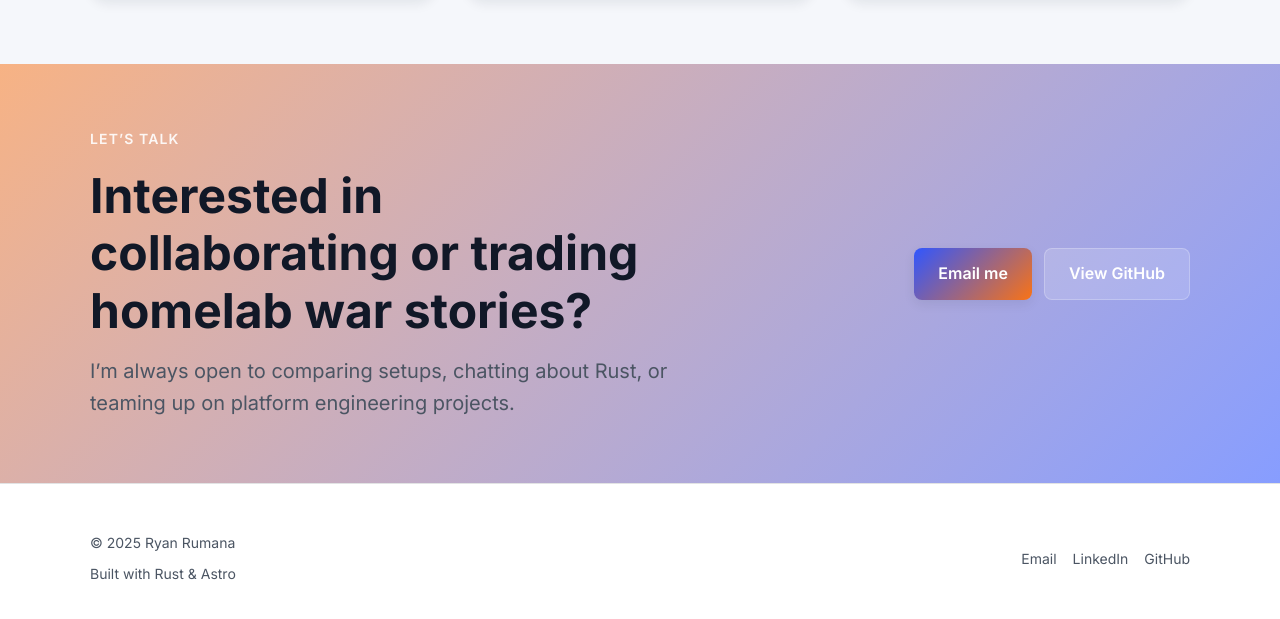
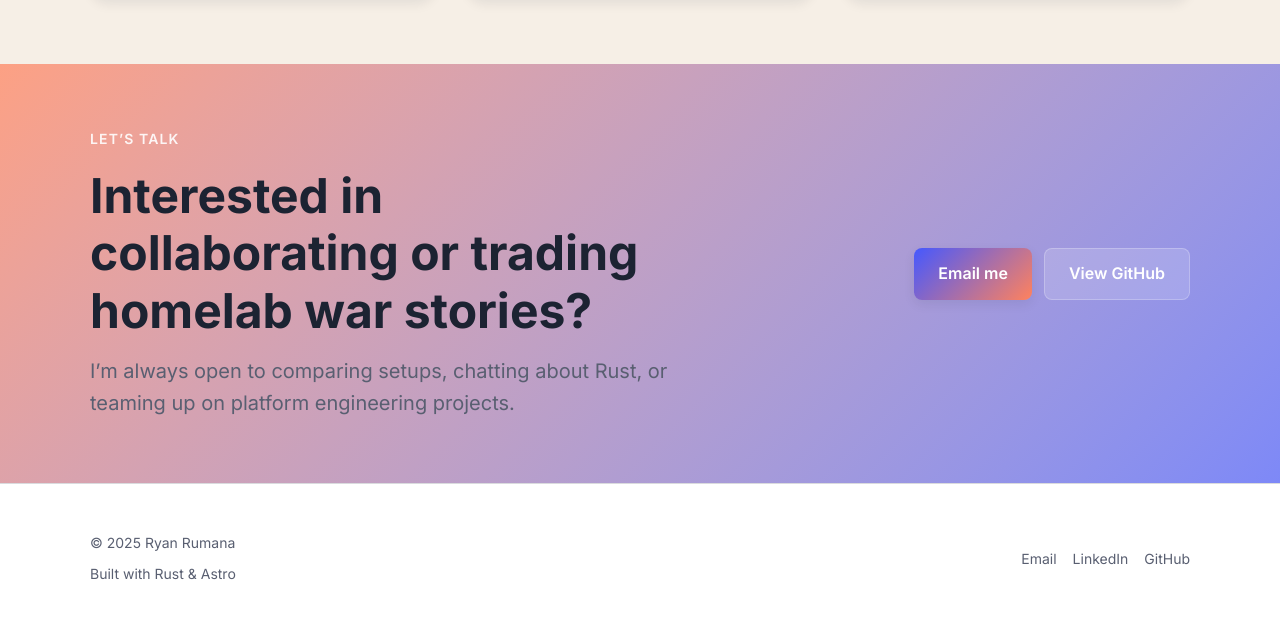
Before and after one commit to rrumana/portfolio, an Astro site in the folder frontend/: page / in a window 1280 px wide. Shown: the part 2248-2867 px from the top of the page. Built offline with nearby package versions, Linux system fonts and the light colour scheme; Astro itself is replaced by a stand-in of ours.

Commit message:
Color tweaks

```diff
--- a/frontend/src/components/callouts/CallToAction.astro
+++ b/frontend/src/components/callouts/CallToAction.astro
@@ -46,8 +46,8 @@ const { eyebrow, title, description, actions = [], id } = props;
   padding-block: var(--space-3xl);
   background: linear-gradient(
     135deg,
-    color-mix(in srgb, var(--color-accent-500) 52%, var(--color-surface-200)),
-    color-mix(in srgb, var(--color-primary-500) 58%, var(--color-surface-100))
+    color-mix(in srgb, var(--color-accent-500) 72%, transparent),
+    color-mix(in srgb, var(--color-primary-500) 68%, transparent)
   );
   color: var(--color-surface-100);
 }
@@ -96,8 +96,8 @@ const { eyebrow, title, description, actions = [], id } = props;
 html[data-theme='dark'] .cta {
   background: linear-gradient(
     135deg,
-    color-mix(in srgb, var(--color-accent-500) 58%, var(--color-surface-200)),
-    color-mix(in srgb, var(--color-primary-500) 64%, var(--color-surface-300))
+    color-mix(in srgb, var(--color-accent-500) 78%, transparent),
+    color-mix(in srgb, var(--color-primary-500) 74%, transparent)
   );
 }
 
--- a/frontend/src/components/callouts/Callout.astro
+++ b/frontend/src/components/callouts/Callout.astro
@@ -90,7 +90,7 @@ const resolvedIcon = icon ?? variantIcon[variant];
 }
 
 html[data-theme='dark'] .callout {
-  background: color-mix(in srgb, var(--color-surface-200) 92%, transparent);
+  background: color-mix(in srgb, var(--color-surface-300) 88%, transparent);
   border-color: var(--color-border-muted);
   box-shadow: none;
 }
--- a/frontend/src/components/cards/ProjectCard.astro
+++ b/frontend/src/components/cards/ProjectCard.astro
@@ -120,7 +120,7 @@ const {
 }
 
 html[data-theme='dark'] .project-card {
-  background: var(--color-surface-200);
+  background: var(--color-surface-300);
   border: 1px solid var(--color-border-muted);
 }
 
--- a/frontend/src/components/layout/SectionShell.astro
+++ b/frontend/src/components/layout/SectionShell.astro
@@ -45,6 +45,7 @@ const {
   background: var(--color-surface-100);
   border: 1px solid var(--color-border-subtle);
   box-shadow: var(--shadow-sm);
+  scroll-margin-top: clamp(4rem, 8vw, 6.5rem);
 }
 
 .section-shell--accent {
@@ -91,7 +92,7 @@ const {
 }
 
 html[data-theme='dark'] .section-shell {
-  background: var(--color-surface-200);
+  background: var(--color-surface-300);
   border: 1px solid var(--color-border-muted);
   box-shadow: none;
 }
--- a/frontend/src/components/projects/GameOfLifeDemo.astro
+++ b/frontend/src/components/projects/GameOfLifeDemo.astro
@@ -218,7 +218,7 @@ import Button from '../ui/Button.astro';
 }
 
 html[data-theme='dark'] .gol-demo__viewport {
-  background: var(--color-surface-200);
+  background: var(--color-surface-300);
   border-color: var(--color-border-muted);
 }
 
--- a/frontend/src/components/shell/SiteFooter.astro
+++ b/frontend/src/components/shell/SiteFooter.astro
@@ -56,7 +56,7 @@ const currentYear = new Date().getFullYear();
 }
 
 html[data-theme='dark'] .site-footer {
-  background: var(--color-surface-200);
+  background: var(--color-surface-300);
   border-top: 1px solid var(--color-border-muted);
 }
 
--- a/frontend/src/components/ui/SurfaceCard.astro
+++ b/frontend/src/components/ui/SurfaceCard.astro
@@ -63,13 +63,13 @@ const Tag = as as keyof HTMLElementTagNameMap;
 }
 
 html[data-theme='dark'] .surface-card {
-  background: var(--color-surface-200);
+  background: var(--color-surface-300);
   border: 1px solid var(--color-border-muted);
   box-shadow: none;
 }
 
 html[data-theme='dark'] .surface-card--ghost {
-  background: color-mix(in srgb, var(--color-surface-300) 60%, transparent);
+  background: color-mix(in srgb, var(--color-surface-200) 65%, transparent);
   border: 1px solid var(--color-border-muted);
 }
 
--- a/frontend/src/styles/tokens.css
+++ b/frontend/src/styles/tokens.css
@@ -1,27 +1,27 @@
 :root {
   /* Color Palette */
-  --color-primary-600: #1f3ae0;
-  --color-primary-500: #3056ff;
-  --color-primary-400: #5a79ff;
-  --color-primary-300: #8ea1ff;
-  --color-accent-500: #f97316;
-  --color-accent-400: #fdb873;
+  --color-primary-600: #2f3edc;
+  --color-primary-500: #4558ff;
+  --color-primary-400: #6474ff;
+  --color-primary-300: #95a0ff;
+  --color-accent-500: #ff825d;
+  --color-accent-400: #ffb091;
   --color-surface-100: #ffffff;
-  --color-surface-200: #f5f7fb;
-  --color-surface-300: #e2e8f0;
-  --color-neutral-900: #111827;
-  --color-neutral-700: #1f2937;
-  --color-neutral-500: #4b5563;
-  --color-neutral-400: #6b7280;
-  --color-neutral-200: #d1d5db;
+  --color-surface-200: #f6efe6;
+  --color-surface-300: #ece2d7;
+  --color-neutral-900: #1c2332;
+  --color-neutral-700: #2f3646;
+  --color-neutral-500: #595f71;
+  --color-neutral-400: #767d8f;
+  --color-neutral-200: #d8dbe4;
 
   /* Support Colors */
-  --color-success-500: #16a34a;
-  --color-success-400: #4ade80;
-  --color-warning-500: #f59e0b;
-  --color-warning-400: #fcd34d;
-  --color-danger-500: #ef4444;
-  --color-danger-400: #fca5a5;
+  --color-success-500: #1f8f4d;
+  --color-success-400: #46c97c;
+  --color-warning-500: #f47a1f;
+  --color-warning-400: #fcb26c;
+  --color-danger-500: #e75252;
+  --color-danger-400: #f69191;
 
   /* Semantic Colors */
   --color-text-default: var(--color-neutral-900);
@@ -29,25 +29,25 @@
   --color-text-subtle: var(--color-neutral-400);
   --color-text-inverse: var(--color-surface-100);
 
-  --color-border-subtle: color-mix(in srgb, var(--color-neutral-900) 12%, transparent);
-  --color-border-muted: color-mix(in srgb, var(--color-neutral-900) 22%, transparent);
-  --color-border-strong: color-mix(in srgb, var(--color-neutral-900) 36%, transparent);
+  --color-border-subtle: color-mix(in srgb, var(--color-neutral-900) 16%, transparent);
+  --color-border-muted: color-mix(in srgb, var(--color-neutral-900) 30%, transparent);
+  --color-border-strong: color-mix(in srgb, var(--color-neutral-900) 46%, transparent);
   --color-border-inverse: color-mix(in srgb, var(--color-surface-100) 42%, transparent);
 
-  --color-fill-primary-soft: color-mix(in srgb, var(--color-primary-500) 18%, transparent);
-  --color-fill-primary-strong: color-mix(in srgb, var(--color-primary-500) 30%, transparent);
-  --color-fill-accent-soft: color-mix(in srgb, var(--color-accent-500) 24%, transparent);
-  --color-fill-neutral-soft: color-mix(in srgb, var(--color-neutral-400) 18%, transparent);
-  --color-fill-neutral-muted: color-mix(in srgb, var(--color-neutral-500) 28%, transparent);
-  --color-fill-success-soft: color-mix(in srgb, var(--color-success-500) 22%, transparent);
-  --color-fill-warning-soft: color-mix(in srgb, var(--color-warning-500) 24%, transparent);
-  --color-fill-danger-soft: color-mix(in srgb, var(--color-danger-500) 24%, transparent);
+  --color-fill-primary-soft: color-mix(in srgb, var(--color-primary-500) 48%, transparent);
+  --color-fill-primary-strong: color-mix(in srgb, var(--color-primary-500) 66%, transparent);
+  --color-fill-accent-soft: color-mix(in srgb, var(--color-accent-500) 52%, transparent);
+  --color-fill-neutral-soft: color-mix(in srgb, var(--color-neutral-400) 22%, transparent);
+  --color-fill-neutral-muted: color-mix(in srgb, var(--color-neutral-500) 34%, transparent);
+  --color-fill-success-soft: color-mix(in srgb, var(--color-success-500) 40%, transparent);
+  --color-fill-warning-soft: color-mix(in srgb, var(--color-warning-500) 42%, transparent);
+  --color-fill-danger-soft: color-mix(in srgb, var(--color-danger-500) 42%, transparent);
 
-  --color-overlay-glass: color-mix(in srgb, var(--color-surface-100) 86%, transparent);
+  --color-overlay-glass: color-mix(in srgb, var(--color-surface-100) 78%, transparent);
 
-  --color-code-surface: color-mix(in srgb, var(--color-neutral-900) 94%, var(--color-primary-500) 6%);
-  --color-code-header: color-mix(in srgb, var(--color-surface-100) 8%, transparent);
-  --color-code-border: color-mix(in srgb, var(--color-neutral-900) 20%, transparent);
+  --color-code-surface: #1c2332;
+  --color-code-header: color-mix(in srgb, var(--color-surface-100) 20%, transparent);
+  --color-code-border: color-mix(in srgb, var(--color-neutral-900) 34%, transparent);
   --color-code-text: var(--color-surface-100);
 
   /* Typography */
@@ -99,46 +99,46 @@
 }
 
 html[data-theme='dark'] {
-  --color-primary-600: #7f9dff;
-  --color-primary-500: #9bb2ff;
-  --color-primary-400: #b8c5ff;
-  --color-primary-300: #d1d8ff;
-  --color-accent-500: #ff9d4d;
-  --color-accent-400: #ffb873;
-  --color-surface-100: #0b1120;
-  --color-surface-200: #111a2b;
-  --color-surface-300: #1b2538;
-  --color-neutral-900: #f8fafc;
-  --color-neutral-700: #d0d7ea;
-  --color-neutral-500: #a6b0c9;
-  --color-neutral-400: #8a94ad;
-  --color-neutral-200: #5a637a;
-  --color-success-500: #22c55e;
-  --color-success-400: #4ade80;
-  --color-warning-500: #fbbf24;
-  --color-warning-400: #fcd34d;
-  --color-danger-500: #f87171;
-  --color-danger-400: #fca5a5;
+  --color-primary-600: #8798ff;
+  --color-primary-500: #a4b6ff;
+  --color-primary-400: #c0cbff;
+  --color-primary-300: #dce1ff;
+  --color-accent-500: #ff9f7a;
+  --color-accent-400: #ffc0a4;
+  --color-surface-100: #0a1018;
+  --color-surface-200: #141c2a;
+  --color-surface-300: #202a3d;
+  --color-neutral-900: #f3f5fa;
+  --color-neutral-700: #c5cde0;
+  --color-neutral-500: #98a3bc;
+  --color-neutral-400: #7a85a0;
+  --color-neutral-200: #3b455d;
+  --color-success-500: #24cf7d;
+  --color-success-400: #53eba2;
+  --color-warning-500: #ffbe55;
+  --color-warning-400: #ffd886;
+  --color-danger-500: #ff8181;
+  --color-danger-400: #ffb3b3;
   --color-text-default: var(--color-neutral-900);
   --color-text-muted: var(--color-neutral-700);
   --color-text-subtle: var(--color-neutral-500);
   --color-text-inverse: var(--color-surface-100);
-  --color-border-subtle: color-mix(in srgb, var(--color-neutral-500) 26%, transparent);
-  --color-border-muted: color-mix(in srgb, var(--color-neutral-500) 42%, transparent);
-  --color-border-strong: color-mix(in srgb, var(--color-neutral-200) 48%, transparent);
-  --color-border-inverse: color-mix(in srgb, var(--color-surface-100) 52%, transparent);
-  --color-fill-primary-soft: color-mix(in srgb, var(--color-primary-500) 26%, transparent);
-  --color-fill-primary-strong: color-mix(in srgb, var(--color-primary-500) 42%, transparent);
-  --color-fill-accent-soft: color-mix(in srgb, var(--color-accent-500) 32%, transparent);
-  --color-fill-neutral-soft: color-mix(in srgb, var(--color-neutral-400) 30%, transparent);
-  --color-fill-neutral-muted: color-mix(in srgb, var(--color-neutral-500) 40%, transparent);
-  --color-fill-success-soft: color-mix(in srgb, var(--color-success-500) 30%, transparent);
-  --color-fill-warning-soft: color-mix(in srgb, var(--color-warning-500) 34%, transparent);
-  --color-fill-danger-soft: color-mix(in srgb, var(--color-danger-500) 34%, transparent);
-  --color-overlay-glass: color-mix(in srgb, var(--color-surface-200) 78%, transparent);
-  --color-code-surface: color-mix(in srgb, var(--color-surface-200) 90%, transparent);
-  --color-code-header: color-mix(in srgb, var(--color-surface-100) 18%, transparent);
-  --color-code-border: color-mix(in srgb, var(--color-neutral-200) 46%, transparent);
+  --color-border-subtle: color-mix(in srgb, var(--color-neutral-500) 30%, transparent);
+  --color-border-muted: color-mix(in srgb, var(--color-neutral-500) 48%, transparent);
+  --color-border-strong: color-mix(in srgb, var(--color-neutral-200) 58%, transparent);
+  --color-border-inverse: color-mix(in srgb, var(--color-surface-100) 56%, transparent);
+  --color-fill-primary-soft: color-mix(in srgb, var(--color-primary-500) 46%, transparent);
+  --color-fill-primary-strong: color-mix(in srgb, var(--color-primary-500) 64%, transparent);
+  --color-fill-accent-soft: color-mix(in srgb, var(--color-accent-500) 54%, transparent);
+  --color-fill-neutral-soft: color-mix(in srgb, var(--color-neutral-400) 42%, transparent);
+  --color-fill-neutral-muted: color-mix(in srgb, var(--color-neutral-500) 52%, transparent);
+  --color-fill-success-soft: color-mix(in srgb, var(--color-success-500) 46%, transparent);
+  --color-fill-warning-soft: color-mix(in srgb, var(--color-warning-500) 48%, transparent);
+  --color-fill-danger-soft: color-mix(in srgb, var(--color-danger-500) 48%, transparent);
+  --color-overlay-glass: color-mix(in srgb, var(--color-surface-200) 72%, transparent);
+  --color-code-surface: #101622;
+  --color-code-header: color-mix(in srgb, var(--color-surface-100) 28%, transparent);
+  --color-code-border: color-mix(in srgb, var(--color-neutral-200) 58%, transparent);
   --color-code-text: var(--color-neutral-900);
   --shadow-xs: 0 1px 2px rgba(2, 6, 23, 0.65);
   --shadow-sm: 0 4px 16px rgba(2, 6, 23, 0.6);
@@ -148,46 +148,46 @@ html[data-theme='dark'] {
 
 @media (prefers-color-scheme: dark) {
   :root:not([data-theme]) {
-    --color-primary-600: #7f9dff;
-    --color-primary-500: #9bb2ff;
-    --color-primary-400: #b8c5ff;
-    --color-primary-300: #d1d8ff;
-    --color-accent-500: #ff9d4d;
-    --color-accent-400: #ffb873;
-    --color-surface-100: #0b1120;
-    --color-surface-200: #111a2b;
-    --color-surface-300: #1b2538;
-    --color-neutral-900: #f8fafc;
-    --color-neutral-700: #d0d7ea;
-    --color-neutral-500: #a6b0c9;
-    --color-neutral-400: #8a94ad;
-    --color-neutral-200: #5a637a;
-    --color-success-500: #22c55e;
-    --color-success-400: #4ade80;
-    --color-warning-500: #fbbf24;
-    --color-warning-400: #fcd34d;
-    --color-danger-500: #f87171;
-    --color-danger-400: #fca5a5;
+    --color-primary-600: #8093ff;
+    --color-primary-500: #9fb1ff;
+    --color-primary-400: #bdc7ff;
+    --color-primary-300: #d8ddff;
+    --color-accent-500: #ff9a73;
+    --color-accent-400: #ffb899;
+    --color-surface-100: #0f131a;
+    --color-surface-200: #161a23;
+    --color-surface-300: #1f2430;
+    --color-neutral-900: #f4f6fb;
+    --color-neutral-700: #c9d1e2;
+    --color-neutral-500: #9aa5be;
+    --color-neutral-400: #7d879f;
+    --color-neutral-200: #3d475d;
+    --color-success-500: #22c974;
+    --color-success-400: #4fe49a;
+    --color-warning-500: #fdbb4e;
+    --color-warning-400: #ffd37c;
+    --color-danger-500: #ff7d7d;
+    --color-danger-400: #ffacab;
     --color-text-default: var(--color-neutral-900);
     --color-text-muted: var(--color-neutral-700);
     --color-text-subtle: var(--color-neutral-500);
     --color-text-inverse: var(--color-surface-100);
-    --color-border-subtle: color-mix(in srgb, var(--color-neutral-500) 26%, transparent);
-    --color-border-muted: color-mix(in srgb, var(--color-neutral-500) 42%, transparent);
-    --color-border-strong: color-mix(in srgb, var(--color-neutral-200) 48%, transparent);
-    --color-border-inverse: color-mix(in srgb, var(--color-surface-100) 52%, transparent);
-    --color-fill-primary-soft: color-mix(in srgb, var(--color-primary-500) 26%, transparent);
-    --color-fill-primary-strong: color-mix(in srgb, var(--color-primary-500) 42%, transparent);
-    --color-fill-accent-soft: color-mix(in srgb, var(--color-accent-500) 32%, transparent);
-    --color-fill-neutral-soft: color-mix(in srgb, var(--color-neutral-400) 30%, transparent);
-    --color-fill-neutral-muted: color-mix(in srgb, var(--color-neutral-500) 40%, transparent);
-    --color-fill-success-soft: color-mix(in srgb, var(--color-success-500) 30%, transparent);
-    --color-fill-warning-soft: color-mix(in srgb, var(--color-warning-500) 34%, transparent);
-    --color-fill-danger-soft: color-mix(in srgb, var(--color-danger-500) 34%, transparent);
-    --color-overlay-glass: color-mix(in srgb, var(--color-surface-200) 78%, transparent);
-    --color-code-surface: color-mix(in srgb, var(--color-surface-200) 90%, transparent);
-    --color-code-header: color-mix(in srgb, var(--color-surface-100) 18%, transparent);
-    --color-code-border: color-mix(in srgb, var(--color-neutral-200) 46%, transparent);
+    --color-border-subtle: color-mix(in srgb, var(--color-neutral-500) 28%, transparent);
+    --color-border-muted: color-mix(in srgb, var(--color-neutral-500) 46%, transparent);
+    --color-border-strong: color-mix(in srgb, var(--color-neutral-200) 54%, transparent);
+    --color-border-inverse: color-mix(in srgb, var(--color-surface-100) 56%, transparent);
+    --color-fill-primary-soft: color-mix(in srgb, var(--color-primary-500) 44%, transparent);
+    --color-fill-primary-strong: color-mix(in srgb, var(--color-primary-500) 62%, transparent);
+    --color-fill-accent-soft: color-mix(in srgb, var(--color-accent-500) 52%, transparent);
+    --color-fill-neutral-soft: color-mix(in srgb, var(--color-neutral-400) 38%, transparent);
+    --color-fill-neutral-muted: color-mix(in srgb, var(--color-neutral-500) 48%, transparent);
+    --color-fill-success-soft: color-mix(in srgb, var(--color-success-500) 44%, transparent);
+    --color-fill-warning-soft: color-mix(in srgb, var(--color-warning-500) 46%, transparent);
+    --color-fill-danger-soft: color-mix(in srgb, var(--color-danger-500) 46%, transparent);
+    --color-overlay-glass: color-mix(in srgb, var(--color-surface-200) 74%, transparent);
+    --color-code-surface: #121620;
+    --color-code-header: color-mix(in srgb, var(--color-surface-100) 26%, transparent);
+    --color-code-border: color-mix(in srgb, var(--color-neutral-200) 54%, transparent);
     --color-code-text: var(--color-neutral-900);
     --shadow-xs: 0 1px 2px rgba(2, 6, 23, 0.65);
     --shadow-sm: 0 4px 16px rgba(2, 6, 23, 0.6);
```
Also changed, not shown: frontend/src/components/sections/Hero.astro (+5 -5 lines), frontend/src/layouts/ProjectLayout.astro (+18 -9 lines), frontend/public/images/Gospers_glider_gun_crop.gif (added), frontend/public/images/homelab.png (added), frontend/public/images/test2.png (added), 1 other file.
